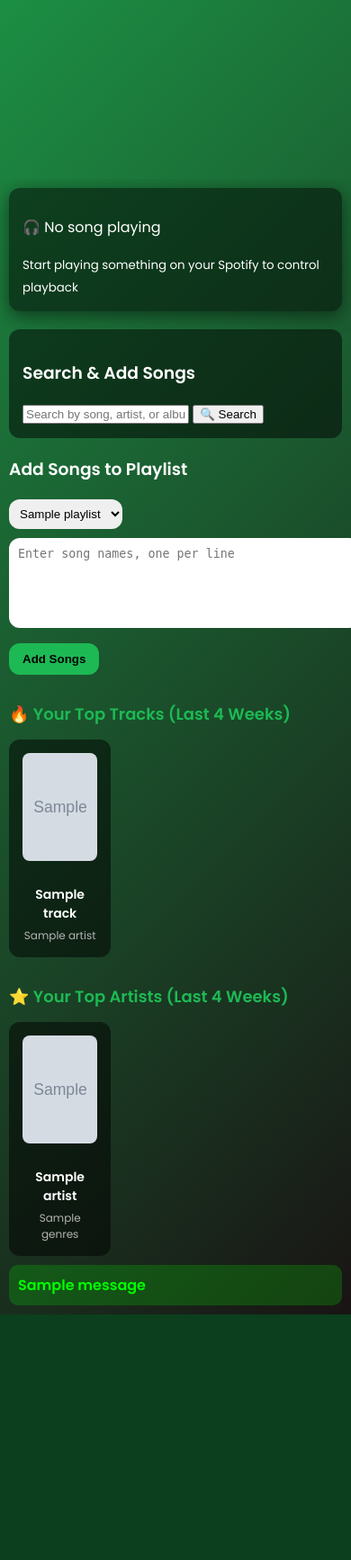
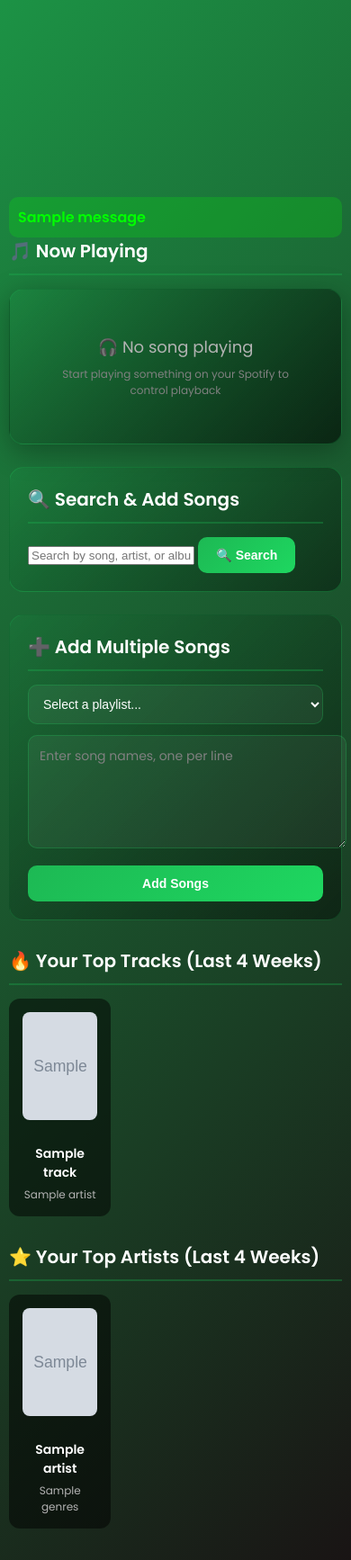
Before and after one commit to Udaythedev/Fuserfy, a Flask app: template templates/home.html in a window 390 px wide; the page is wider, and only the part inside the window is pictured. Shown: the part 645-2379 px from the top of that part at 90% size. Before the commit the page ends 2106 px from the top of that part, so only its background shows below. Run offline with Flask 2, Linux system fonts and the light colour scheme; the template is opened without the code that fills it: most values are stand-ins (such as "Sample title", 1, 10 or a date in 2020); grey boxes marked "Sample" are stand-in pictures; one stand-in notice (Sample message) is shown.

Commit message:
Enhance UI with better styling, sections, gradients, and improved responsiveness

```diff
--- a/static/style.css
+++ b/static/style.css
@@ -186,16 +186,31 @@ main {
     width: 100%;
 }
 
+/* Sections */
+.section {
+    margin-bottom: 25px;
+}
+
+.section h2 {
+    font-size: 20px;
+    color: #fff;
+    margin: 0 0 15px 0;
+    padding-bottom: 10px;
+    border-bottom: 2px solid rgba(29, 185, 84, 0.3);
+}
+
 /* Mini Player */
 .mini-player {
     display: flex;
     align-items: center;
-    background: rgba(0,0,0,0.5);
-    padding: 15px;
-    border-radius: 12px;
+    background: linear-gradient(135deg, rgba(29, 185, 84, 0.1), rgba(0,0,0,0.6));
+    padding: 20px;
+    border-radius: 16px;
     margin-bottom: 20px;
-    box-shadow: 0 5px 20px rgba(0,0,0,0.5);
+    box-shadow: 0 8px 32px rgba(0,0,0,0.3);
+    border: 1px solid rgba(29, 185, 84, 0.2);
     animation: slideDown 0.4s ease;
+    gap: 20px;
 }
 
 @keyframes slideDown {
@@ -210,67 +225,158 @@ main {
 }
 
 .album-art {
-    width: 80px;
-    height: 80px;
-    border-radius: 8px;
-    margin-right: 15px;
+    width: 100px;
+    height: 100px;
+    border-radius: 12px;
+    box-shadow: 0 4px 15px rgba(0,0,0,0.5);
+    object-fit: cover;
+}
+
+.track-info {
+    flex: 1;
 }
 
 .track-info h3 {
     margin: 0;
-    font-size: 20px;
+    font-size: 18px;
+    color: #fff;
 }
 
 .track-info p {
     margin: 5px 0 0;
     color: #b3b3b3;
+    font-size: 14px;
 }
 
-.controls button {
+.controls {
+    display: flex;
+    gap: 10px;
+}
+
+.control-btn {
     background: rgba(255,255,255,0.1);
-    border: none;
+    border: 1px solid rgba(29, 185, 84, 0.3);
     color: #fff;
-    padding: 10px;
-    margin-left: 10px;
+    padding: 12px;
     border-radius: 50%;
     cursor: pointer;
-    font-size: 16px;
-    transition: all 0.2s ease;
+    font-size: 18px;
+    transition: all 0.3s ease;
+    display: flex;
+    align-items: center;
+    justify-content: center;
+    width: 45px;
+    height: 45px;
 }
 
-.controls button:hover {
-    background: #1db954;
+.control-btn:hover {
+    background: rgba(29, 185, 84, 0.3);
+    transform: scale(1.1);
+}
+
+.control-btn.primary {
+    background: linear-gradient(135deg, #1db954, #1ed760);
+    border: none;
+}
+
+.control-btn.primary:hover {
+    background: linear-gradient(135deg, #1ed760, #1db954);
+    transform: scale(1.15);
+    box-shadow: 0 0 20px rgba(29, 185, 84, 0.6);
+}
+
+.no-song {
+    color: #b3b3b3;
+    text-align: center;
+    flex: 1;
+    padding: 30px 20px;
+}
+
+.no-song p {
+    margin: 0;
+    font-size: 18px;
+}
+
+.no-song small {
+    display: block;
+    font-size: 12px;
+    margin-top: 8px;
+    color: #808080;
 }
 
 /* Add Songs Form */
 .add-songs {
-    margin-top: 20px;
+    background: linear-gradient(135deg, rgba(29, 185, 84, 0.1), rgba(0,0,0,0.4));
+    padding: 20px;
+    border-radius: 16px;
+    margin-bottom: 25px;
+    border: 1px solid rgba(29, 185, 84, 0.2);
+}
+
+.add-songs select {
+    width: 100%;
+    padding: 12px;
+    border-radius: 10px;
+    border: 1px solid rgba(29, 185, 84, 0.3);
+    margin-bottom: 12px;
+    background: rgba(255,255,255,0.05);
+    color: #fff;
+    font-size: 14px;
+    transition: all 0.3s ease;
+}
+
+.add-songs select:focus {
+    outline: none;
+    border-color: #1db954;
+    box-shadow: 0 0 10px rgba(29, 185, 84, 0.3);
+}
+
+.add-songs select option {
+    background: #191414;
+    color: #fff;
 }
 
 .add-songs textarea {
     width: 100%;
-    height: 80px;
-    padding: 10px;
-    border-radius: 12px;
-    border: none;
-    margin-bottom: 10px;
-    resize: none;
+    height: 100px;
+    padding: 12px;
+    border-radius: 10px;
+    border: 1px solid rgba(29, 185, 84, 0.3);
+    margin-bottom: 12px;
+    resize: vertical;
+    background: rgba(255,255,255,0.05);
+    color: #fff;
+    font-family: 'Poppins', sans-serif;
+    font-size: 14px;
+    transition: all 0.3s ease;
 }
 
-.add-songs select {
-    padding: 8px;
-    border-radius: 12px;
-    border: none;
-    margin-bottom: 10px;
+.add-songs textarea:focus {
+    outline: none;
+    border-color: #1db954;
+    box-shadow: 0 0 10px rgba(29, 185, 84, 0.3);
 }
 
-.add-songs button {
-    padding: 10px 15px;
-    border-radius: 12px;
+.add-songs textarea::placeholder {
+    color: #808080;
+}
+
+.submit-btn {
+    width: 100%;
+    padding: 12px;
+    border-radius: 10px;
     border: none;
-    background: #1db954;
+    background: linear-gradient(135deg, #1db954, #1ed760);
+    color: #fff;
     cursor: pointer;
     font-weight: bold;
+    font-size: 14px;
+    transition: all 0.3s ease;
+}
+
+.submit-btn:hover {
+    transform: translateY(-2px);
+    box-shadow: 0 5px 15px rgba(29, 185, 84, 0.4);
 }
 
 /* Flash messages */
@@ -293,10 +399,11 @@ main {
 
 /* Search Section */
 .search-section {
-    background: rgba(0,0,0,0.5);
-    padding: 15px;
-    border-radius: 12px;
-    margin-bottom: 20px;
+    background: linear-gradient(135deg, rgba(29, 185, 84, 0.15), rgba(0,0,0,0.4));
+    padding: 20px;
+    border-radius: 16px;
+    margin-bottom: 25px;
+    border: 1px solid rgba(29, 185, 84, 0.3);
 }
 
 .search-form {
@@ -306,26 +413,41 @@ main {
 
 .search-form input {
     flex: 1;
-    padding: 10px;
-    border: none;
-    border-radius: 8px;
+    padding: 12px 16px;
+    border: 1px solid rgba(29, 185, 84, 0.3);
+    border-radius: 10px;
     font-size: 14px;
+    background: rgba(255,255,255,0.05);
+    color: #fff;
+    transition: all 0.3s ease;
 }
 
-.search-form button {
-    padding: 10px 20px;
-    background: #1db954;
+.search-form input:focus {
+    outline: none;
+    background: rgba(255,255,255,0.1);
+    border-color: #1db954;
+    box-shadow: 0 0 10px rgba(29, 185, 84, 0.3);
+}
+
+.search-form input::placeholder {
+    color: #808080;
+}
+
+.search-btn {
+    padding: 12px 20px;
+    background: linear-gradient(135deg, #1db954, #1ed760);
     color: #fff;
     border: none;
-    border-radius: 8px;
+    border-radius: 10px;
     cursor: pointer;
     font-weight: bold;
-    transition: all 0.2s ease;
+    font-size: 14px;
+    transition: all 0.3s ease;
 }
 
-.search-form button:hover {
-    background: #1ed760;
-    transform: scale(1.05);
+.search-btn:hover {
+    transform: translateY(-2px);
+    box-shadow: 0 5px 15px rgba(29, 185, 84, 0.4);
 }
 
 /* Analytics Section */
@@ -496,4 +618,15 @@ main {
     .search-results-grid {
         grid-template-columns: repeat(auto-fill, minmax(100px, 1fr));
     }
+    .controls {
+        flex-wrap: wrap;
+    }
+    .mini-player {
+        flex-direction: column;
+        text-align: center;
+    }
+    .album-art {
+        width: 80px;
+        height: 80px;
+    }
 }
--- a/templates/home.html
+++ b/templates/home.html
@@ -48,7 +48,20 @@
         <div class="content-wrapper">
             <!-- Main Content -->
             <main>
-            <!-- Mini Player -->
+                <!-- Flash Messages (Top) -->
+                <div class="flash-messages">
+                    {% with messages = get_flashed_messages(with_categories=true) %}
+                        {% if messages %}
+                            {% for category, message in messages %}
+                                <div class="flash {{ category }}">{{ message }}</div>
+                            {% endfor %}
+                        {% endif %}
+                    {% endwith %}
+                </div>
+
+                <!-- Now Playing Section -->
+                <section class="section now-playing-section">
+                    <h2>🎵 Now Playing</h2>
                     <div class="mini-player">
                         {% if now_playing.is_playing %}
                             <img src="{{ now_playing.album_image }}" alt="Album Art" class="album-art">
@@ -59,23 +72,23 @@
                             <div class="controls">
                                 <form method="POST" action="{{ url_for('player_control') }}">
                                     <input type="hidden" name="action" value="previous">
-                            <button type="submit" title="Previous">⏮️</button>
+                                    <button type="submit" class="control-btn" title="Previous">⏮️</button>
                                 </form>
                                 <form method="POST" action="{{ url_for('player_control') }}">
                                     <input type="hidden" name="action" value="play_pause">
-                            <button type="submit" title="Play/Pause">⏯️</button>
+                                    <button type="submit" class="control-btn primary" title="Play/Pause">⏯️</button>
                                 </form>
                                 <form method="POST" action="{{ url_for('player_control') }}">
                                     <input type="hidden" name="action" value="next">
-                            <button type="submit" title="Next">⏭️</button>
+                                    <button type="submit" class="control-btn" title="Next">⏭️</button>
                                 </form>
                                 <form method="POST" action="{{ url_for('player_control') }}">
                                     <input type="hidden" name="action" value="shuffle">
-                            <button type="submit" title="Shuffle">🔀</button>
+                                    <button type="submit" class="control-btn" title="Shuffle">🔀</button>
                                 </form>
                                 <form method="POST" action="{{ url_for('player_control') }}">
                                     <input type="hidden" name="action" value="repeat">
-                            <button type="submit" title="Repeat">🔁</button>
+                                    <button type="submit" class="control-btn" title="Repeat">🔁</button>
                                 </form>
                             </div>
                         {% else %}
@@ -85,34 +98,36 @@
                             </div>
                         {% endif %}
                     </div>
+                </section>
 
                 <!-- Search Section -->
-            <div class="search-section">
-                <h3>Search & Add Songs</h3>
+                <section class="section search-section">
+                    <h2>🔍 Search & Add Songs</h2>
                     <form method="POST" action="{{ url_for('search_songs') }}" class="search-form">
                         <input type="text" name="search_query" placeholder="Search by song, artist, or album..." required>
-                    <button type="submit">🔍 Search</button>
+                        <button type="submit" class="search-btn">🔍 Search</button>
                     </form>
-            </div>
+                </section>
 
-            <!-- Add Songs -->
-            <div class="add-songs">
-                <h3>Add Songs to Playlist</h3>
+                <!-- Bulk Add Section -->
+                <section class="section add-songs">
+                    <h2>➕ Add Multiple Songs</h2>
                     <form method="POST" action="{{ url_for('add_songs') }}">
                         <select name="playlist_id" required>
+                            <option value="">Select a playlist...</option>
                             {% for playlist in playlists %}
                                 <option value="{{ playlist.id }}">{{ playlist.name }}</option>
                             {% endfor %}
                         </select>
                         <textarea name="song_list" placeholder="Enter song names, one per line" required></textarea>
-                    <button type="submit">Add Songs</button>
+                        <button type="submit" class="submit-btn">Add Songs</button>
                     </form>
-            </div>
+                </section>
 
                 <!-- Top Tracks Section -->
                 {% if top_tracks %}
-            <div class="analytics-section">
-                <h3>🔥 Your Top Tracks (Last 4 Weeks)</h3>
+                <section class="section analytics-section">
+                    <h2>🔥 Your Top Tracks (Last 4 Weeks)</h2>
                     <div class="top-items-grid">
                         {% for track in top_tracks %}
                             <div class="top-item-card">
@@ -122,13 +137,13 @@
                             </div>
                         {% endfor %}
                     </div>
-            </div>
+                </section>
                 {% endif %}
 
                 <!-- Top Artists Section -->
                 {% if top_artists %}
-            <div class="analytics-section">
-                <h3>⭐ Your Top Artists (Last 4 Weeks)</h3>
+                <section class="section analytics-section">
+                    <h2>⭐ Your Top Artists (Last 4 Weeks)</h2>
                     <div class="top-items-grid">
                         {% for artist in top_artists %}
                             <div class="top-item-card">
@@ -138,19 +153,8 @@
                             </div>
                         {% endfor %}
                     </div>
-            </div>
+                </section>
                 {% endif %}
-
-            <!-- Flash Messages -->
-            <div class="flash-messages">
-                {% with messages = get_flashed_messages(with_categories=true) %}
-                    {% if messages %}
-                        {% for category, message in messages %}
-                            <div class="flash {{ category }}">{{ message }}</div>
-                        {% endfor %}
-                    {% endif %}
-                {% endwith %}
-            </div>
             </main>
         </div>
     </div>
```
Also changed, not shown: 1 other file. Lines whose indentation alone changed are shown as unchanged.
